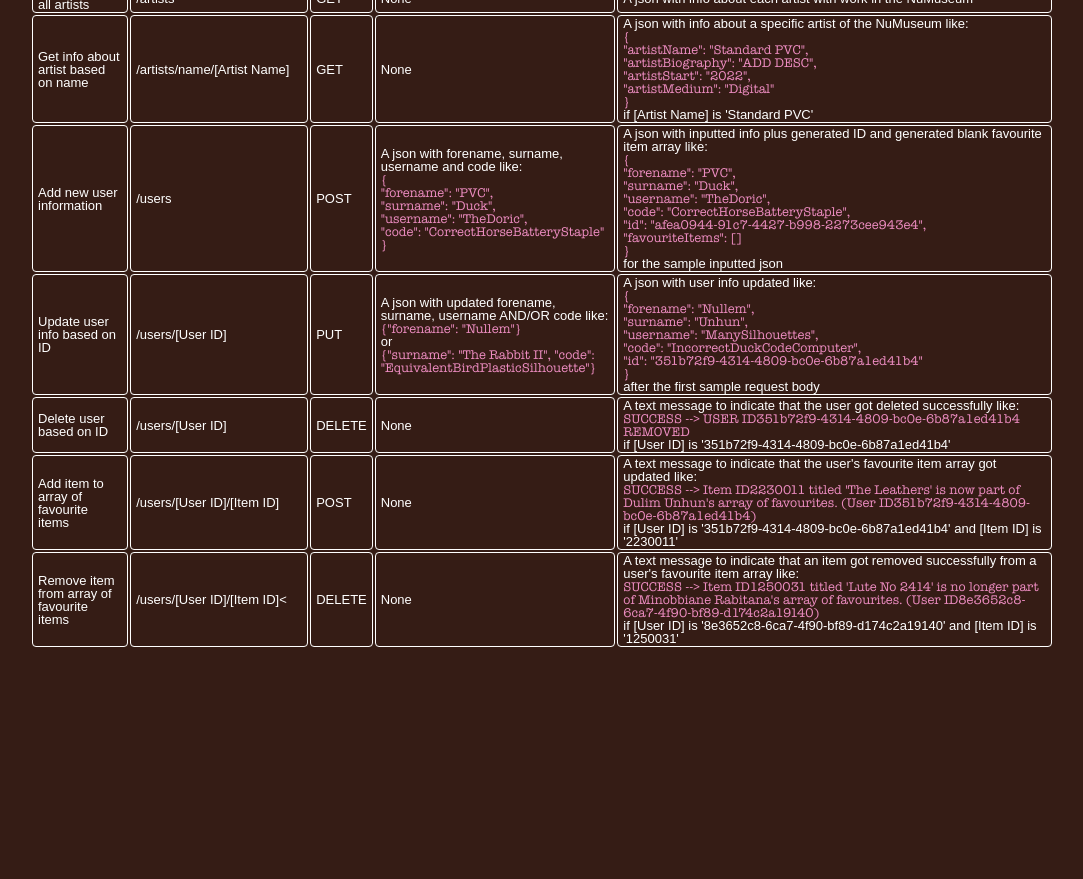
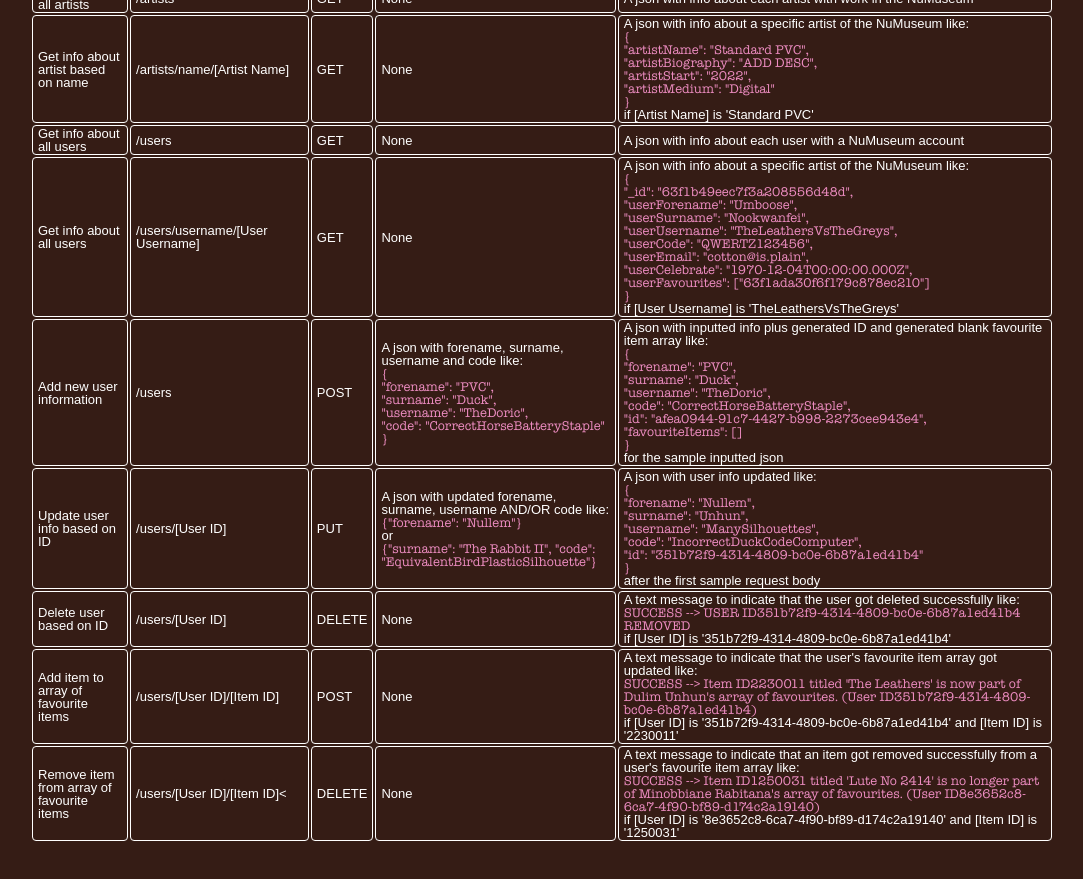
Before and after one commit to DelacorteClock/NuMuseumAPI, a website: page public/documentation.html in a window 1280 px wide. Shown: the part 1280-2159 px from the top of the page, without its empty margins (98-1181 px from the left). Before the commit the page ends 1989 px from the top, so only its background shows below. Drawn offline with Linux system fonts and the light colour scheme; a web font is replaced by a local one.

Commit message:
Updated documentation contents

```diff
--- a/public/documentation.html
+++ b/public/documentation.html
@@ -133,6 +133,32 @@
                         </td>
                     </tr>
                     <tr>
+                        <td>Get info about all users</td>
+                        <td>/users</td>
+                        <td>GET</td>
+                        <td>None</td>
+                        <td>A json with info about each user with a NuMuseum account</td>
+                    </tr>
+                    <tr>
+                        <td>Get info about all users</td>
+                        <td>/users/username/[User Username]</td>
+                        <td>GET</td>
+                        <td>None</td>
+                        <td>A json with info about a specific artist of the NuMuseum like: <br>
+                            <code>{ <br>
+                                "_id": "63f1b49eec7f3a208556d48d", <br>
+                                "userForename": "Umboose", <br>
+                                "userSurname": "Nookwanfei", <br>
+                                "userUsername": "TheLeathersVsTheGreys", <br>
+                                "userCode": "QWERTZ123456", <br>
+                                "userEmail": "cotton@is.plain", <br>
+                                "userCelebrate": "1970-12-04T00:00:00.000Z", <br>
+                                "userFavourites": ["63f1ada30f6f179c878ec210"] <br>
+                                }</code> <br>
+                            if [User Username] is 'TheLeathersVsTheGreys'
+                        </td>
+                    </tr>
+                    <tr>
                         <td>Add new user information</td>
                         <td>/users</td>
                         <td>POST</td>
```
